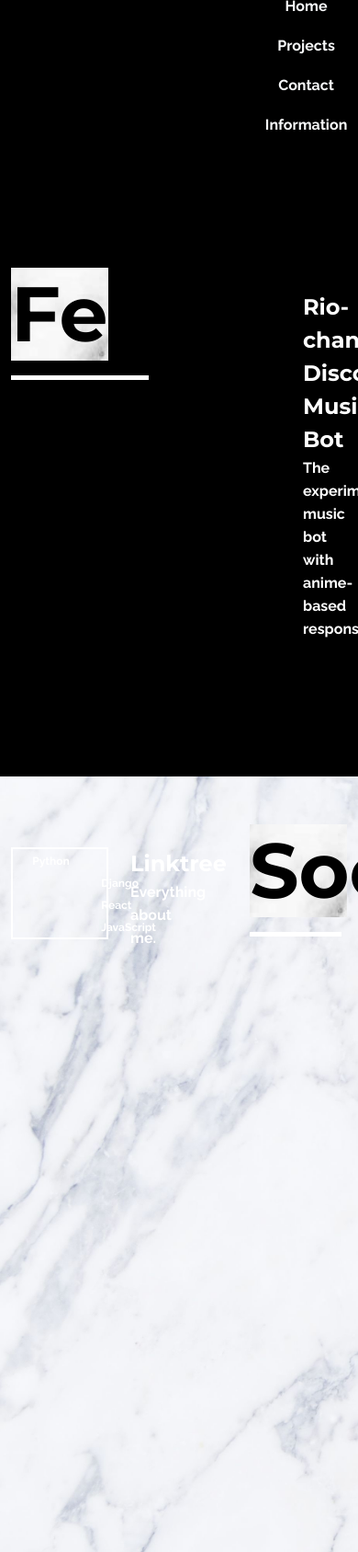
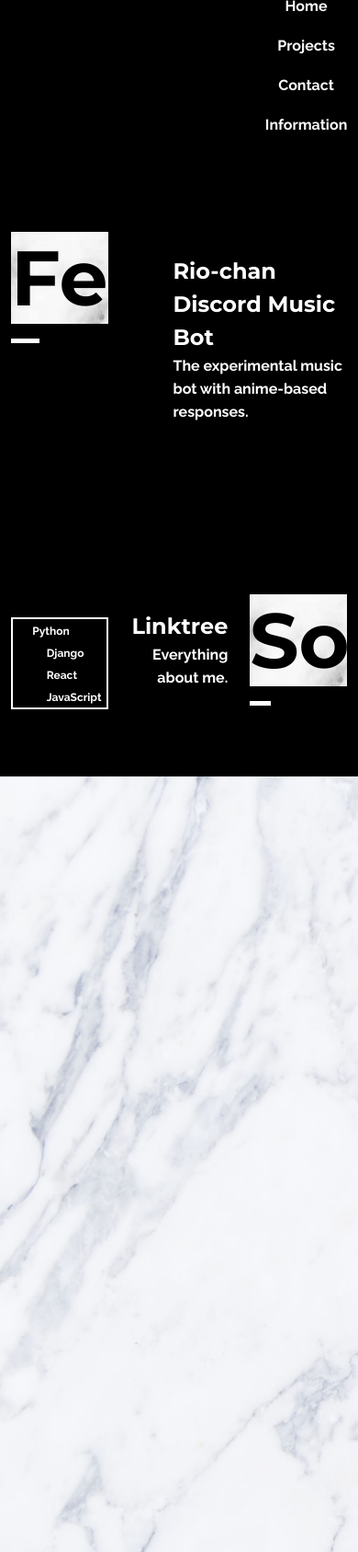
Before and after one commit to fntmz/phntmz_, a Django app: page / in a window 390 px wide; the page is wider, and only the part inside the window is pictured. Shown: the top 1687 px of that part at 92% size. Run offline with Django 3.2, Linux system fonts and the light colour scheme; some libraries are stand-ins or nearby versions.

Commit message:
made many elements responsive

```diff
--- a/hello/static/css/style.css
+++ b/hello/static/css/style.css
@@ -3,7 +3,7 @@
 }
 
 .nav-item {
-    margin-left: 100px;
+    margin-left: 5vw;
 }
 
 #navbar {
@@ -128,7 +128,7 @@
     width: 30px;
     height: 30px;
     position: relative;
-    border: 4px solid #Fff;
+    border: 4px solid #fff;
     animation: loader 2s infinite ease;
 }
 
--- a/hello/templates/index.html
+++ b/hello/templates/index.html
@@ -12,37 +12,37 @@
       </li>
     </ul>
     <div class="row">
-      <div class="col-4" style="margin-top: 225px;">
+      <div class="col-4" style="margin-top: 22vh;">
         <div style="align-items: right;">
           <h1 class="index-header-text">Featured</h1>
-          <hr style="height: 5px; width: 150px;">
+          <hr style="height: 5px; width: 8vw;">
           </h1>
         </div>
       </div>
-      <div class="col-8" style="margin-top: 250px; padding-left: 200px;">
+      <div class="col-8" style="margin-top: 25vh; padding-left: 15vw;">
         <div style="color: white"><a href="https://github.com/fntmz/rio-chan" class="feature-items">Rio-chan Discord
             Music Bot</a><br><span class="feature-items-subtitle">The experimental music bot with anime-based
             responses.</span></div>
       </div>
     </div>
     <div class="row">
-      <div class="col-4" style="margin-top: 225px">
+      <div class="col-4" style="margin-top: 25vh">
         <div class=" feature-items-subtitle text-white"
           style="border-style: solid; border-width: 2px; padding-left: 20%;">
           <a href="https://www.python.org/" style="font-size: 12px;">Python</a>
-          <a href="https://www.djangoproject.com/" style="margin-left: 75px; font-size: 12px;">Django</a><br>
-          <a href="https://reactjs.org/" style="margin-left: 75px; font-size: 12px;">React</a>
-          <a href="https://www.javascript.com/" style="margin-left: 75px; font-size: 12px;">JavaScript</a>
+          <a href="https://www.djangoproject.com/" style="margin-left: 4vw; font-size: 12px;">Django</a><br>
+          <a href="https://reactjs.org/" style="margin-left: 4vw; font-size: 12px;">React</a>
+          <a href="https://www.javascript.com/" style="margin-left: 4vw; font-size: 12px;">JavaScript</a>
         </div>
       </div>
-      <div class=" col-4" style="margin-top: 225px; padding-right: 100px; text-align: right;">
+      <div class=" col-4" style="margin-top: 24vh; padding-right: 3vw; text-align: right;">
         <p style="color: white"><a href="https://linktr.ee/phntmz_" class="feature-items">Linktree</a><br><span
             class="feature-items-subtitle">Everything about me.</span></p>
       </div>
-      <div class="col-4" style="margin-top: 200px;">
+      <div class="col-4" style="margin-top: 22vh;">
         <div>
           <h1 class="index-header-text">Socials</h1>
-          <hr style="height: 5px; width: 100px;">
+          <hr style="height: 5px; width: 6vw;">
         </div>
       </div>
     </div>
```
